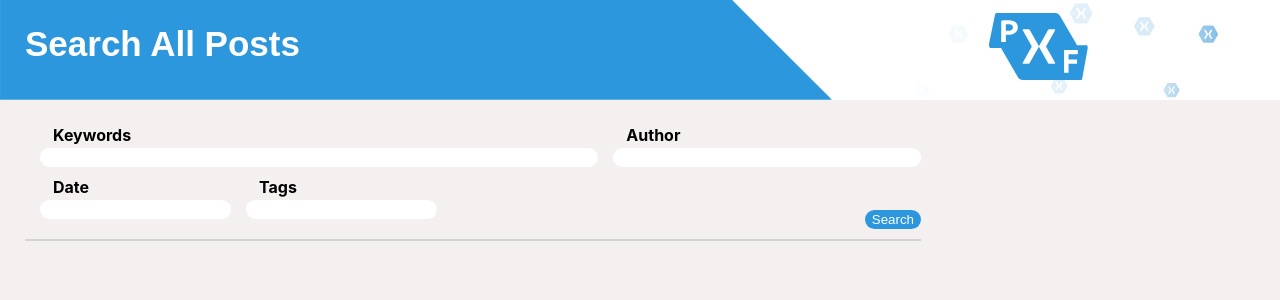
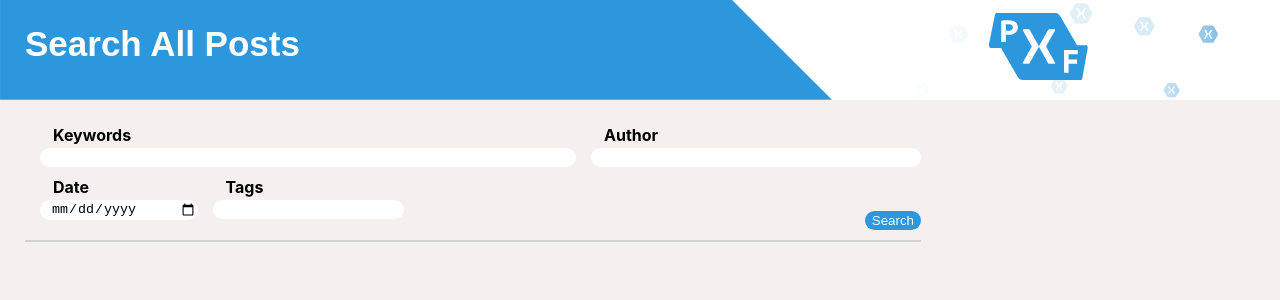
Before and after one commit to Polarts/PureXForms-blog-react, a React app: page /search in a window 1280 px wide. Shown: the top 300 px of the page. Built offline with nearby package versions, Linux system fonts and the light colour scheme; a web font is replaced by a local one.

Commit message:
Changed dt1 to a date input

```diff
--- a/src/routes/Search/Search.jsx
+++ b/src/routes/Search/Search.jsx
@@ -41,7 +41,7 @@ const Search = () => {
 
                 <div className={`${styles.dt1} ${styles.labeledInput}`}>
                     <label htmlFor="startDate">Date</label>
-                    <input className="u-rounded textbox" name="startDate"/>
+                    <input className="u-rounded textbox" name="startDate" type="date"/>
                 </div>
 
                 <div className={`${styles.tgs} ${styles.labeledInput}`}>
```
